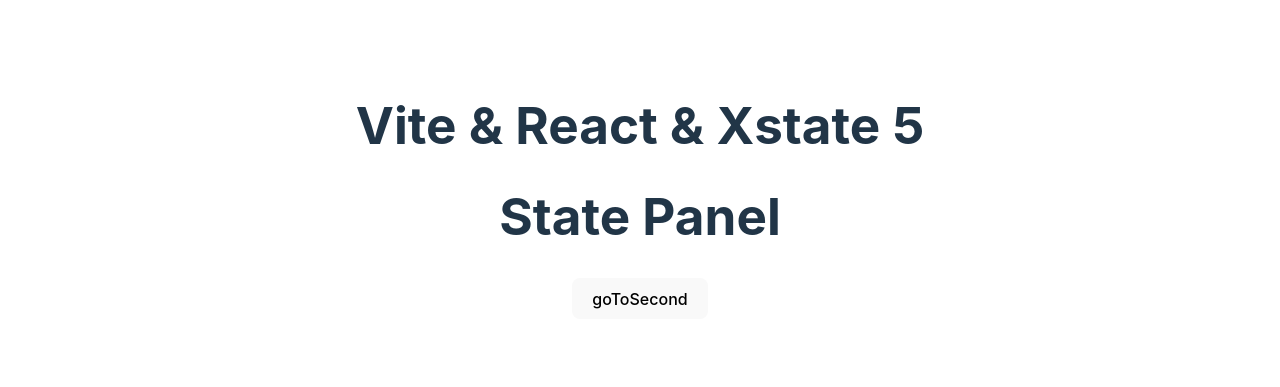
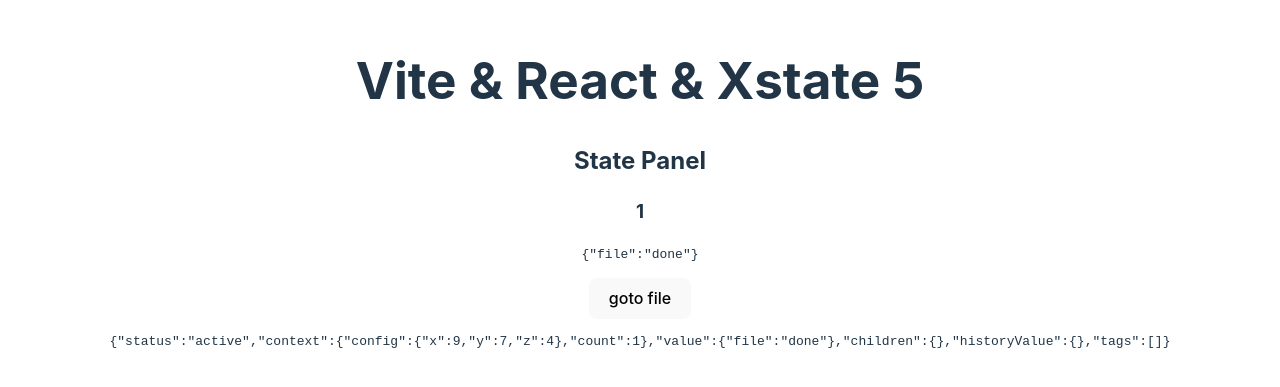
Before and after one commit to paulhhowells/vite-xstate-5, a React (Vite) app: page / in a window 1280 px wide. Shown: the part 209-596 px from the top of the page. Built offline with nearby package versions, Linux system fonts and the light colour scheme.

Commit message:
feat: add state machine with an actor

```diff
--- a/src/state/StatePanel.tsx
+++ b/src/state/StatePanel.tsx
@@ -1,21 +1,34 @@
+import React from 'react';
 import { useMachine } from '@xstate/react';
 import { machine } from './machine';
 
+export function StatePanel () {
+	const [ snapshot, send ] = useMachine(machine);
 
-export function StatePanel () {
-	const [snapshot, send] = useMachine(machine);
+	React.useEffect(
+		() => {
+			send({ type: 'load.config', config: { x: 9, y: 7, z: 4 }});
+		},
+		[send]
+	);
 
-	console.log('snapshot', snapshot);
-	console.log('send', send);
+	const { context, value } = snapshot;
+	const { count } = context;
 
-	const handleUpdateClick = () => {
-		send({ type: 'goToSecond' });
+	const handleGoToFileClick = () => {
+		send({ type: 'goto.file' });
 	};
 
 	return (
 		<div>
-			<h1>State Panel</h1>
-			<button type="button" onClick={handleUpdateClick}>goToSecond</button>
+			<h2>State Panel</h2>
+			<h3>{ count }</h3>
+			<pre><code>{ JSON.stringify(value) }</code></pre>
+
+			<button type="button" onClick={handleGoToFileClick}>goto file</button>
+			<pre>
+				{ JSON.stringify(snapshot) }
+			</pre>
 		</div>
 	);
 }
--- a/src/state/machine.ts
+++ b/src/state/machine.ts
@@ -1,81 +1,93 @@
 import { setup, fromPromise, assign } from 'xstate';
+
+type FileConfig = Record<string, string|number>;
+type ValidatorActor = { input: { count: number } };
+
+const validationActor = fromPromise(
+	async ({ input }: ValidatorActor) => {
+		return { count: input.count + 1 };
+	}
+);
 
 export const machine =
 	setup(
 		{
 			types: {
 				context: {} as {
-					response: null;
+					config: null | FileConfig;
 					count: number;
 				},
-				events: {} as { type: 'goToSecond' }
+				events: {} as
+					| { type: 'goto.file' }
+					| { type: 'load.config'; config: FileConfig }
 			},
 			actors: {
-				ValidationActor: fromPromise(
-					async ({ input }: { input: { count: number } }) => {
-						console.log('INPUT', input);
-
-						return { count: input.count + 1 };
-					}
-				)
-			}
+				validationActor,
+			},
+			actions: {},
+			guards: {},
 		}
 	)
 	.createMachine(
 		{
 			context: {
-				response: null,
-				count: 0
+				config: null,
+				count: 0,
 			},
-			id: 'stateMachine',
-			initial: 'first state',
+			id: 'machine',
+			initial: 'unready',
 			states: {
-				'first state': {
+				'unready': {
 					on: {
-						goToSecond: {
-							target: 'second state'
-						}
+						'load.config': {
+							actions: assign(
+								({ event: { config } }) => ({ config })
+							),
+							guard: ({ event: { config } }) => (config && 'x' in config),
+							target: 'file',
 						},
-					description:
-						'The initial state where the machine starts. It can transition to the second state.'
 					},
-				'second state': {
+					description: 'The initial state where the machine starts. It can transition to the second state.'
+				},
+				'file': {
+					initial: 'validate',
+					states: {
+						'validate': {
 							invoke: {
 								id: 'actorService',
+								src: 'validationActor',
 								input: ({ context }) => ({
-							count: context.count,
-							testKey: 123,
-							propertyKey: 2
+									count: context.count
 								}),
 								onDone: {
 									target: 'done',
 									actions: assign(({ event }) => {
-								console.log('assign', event);
-
-								return {
-									count: event.output.count
-									// response: event.output
-								};
+										return { count: event.output.count };
 									})
 								},
 								onError: {
 									target: 'error'
+								}
 							},
-						src: 'ValidationActor'
+							description: 'In this state, the machine sends context to an actor and assigns the response from the actor to context.'
 						},
-					description:
-						'In this state, the machine sends context to an actor and assigns the response from the actor to context.'
-				},
-				done: {
+						'done': {
 							type: 'final',
 							description:
 							'The state where the machine goes after receiving a response from the actor.'
 						},
-				error: {
+						'error': {
 							type: 'final',
 							description:
 							'The state where the machine goes if there is an error in the actor invocation.'
+						},
+					},
+				},
+			},
+			on: {
+				'goto.file': {
+					target: '.file'
 				}
-			}
+			},
 		}
 	);
```
Lines whose indentation alone changed are shown as unchanged.
